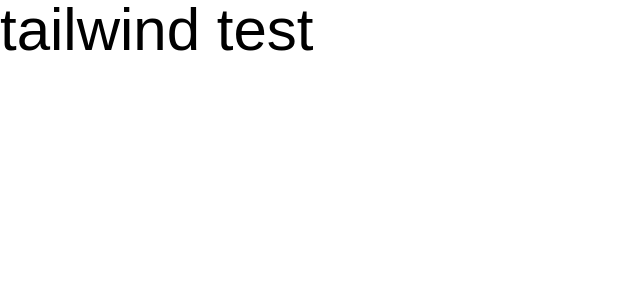
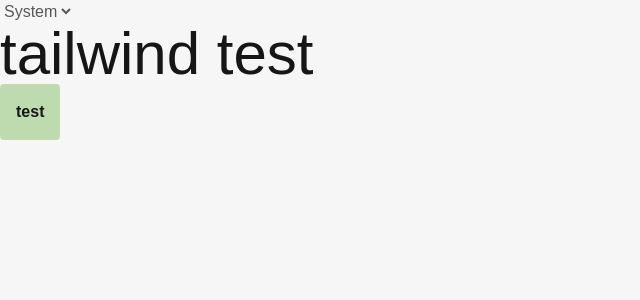
Before and after one commit to gabrielaraducan1606/goit-team-project-nodejs-client, a React (Vite) app: page / in a window 1280 px wide. Shown: the top 300 px of the page, without its empty margins (0-640 px from the left). Built offline with nearby package versions, Linux system fonts and the light colour scheme.

Commit message:
finished initial theme

```diff
--- a/index.html
+++ b/index.html
@@ -1,13 +1,16 @@
 <!doctype html>
 <html lang="en">
-  <head>
+
+<head data-theme="light">
   <meta charset="UTF-8" />
   <link rel="icon" type="image/svg+xml" href="/vite.svg" />
   <meta name="viewport" content="width=device-width, initial-scale=1.0" />
   <title>Vite + React</title>
 </head>
+
 <body class="font-poppins">
   <div id="root"></div>
   <script type="module" src="/src/main.jsx"></script>
 </body>
+
 </html>
--- a/src/App.jsx
+++ b/src/App.jsx
@@ -1,14 +1,14 @@
-import React from 'react'
-
+import React from "react";
+import ThemeToggle from "./components/themeToggle";
 
 const App = () => {
   return (
     <>
-    <h1 className='text-6xl'>
-      tailwind test
-    </h1>
+      <ThemeToggle />
+      <h3 className="text-6xl">tailwind test</h3>
+      <button>test</button>
     </>
-  )
-}
+  );
+};
 
-export default App
+export default App;
--- /dev/null
+++ b/src/components/themeToggle.jsx
@@ -0,0 +1,39 @@
+import { useState, useEffect } from "react";
+
+const ThemeToggle = () => {
+  const [theme, setTheme] = useState(() => {
+    const savedTheme = localStorage.getItem("theme");
+    if (savedTheme) {
+      return savedTheme;
+    }
+    return window.matchMedia("(prefers-color-scheme: dark)").matches
+      ? "dark"
+      : "light";
+  });
+
+  useEffect(() => {
+    document.documentElement.setAttribute("data-theme", theme);
+    localStorage.setItem("theme", theme);
+  }, [theme]);
+
+  const system = window.matchMedia("(prefers-color-scheme: dark)").matches
+    ? "dark"
+    : "light";
+
+  return (
+    <div>
+      <select className="hover:cursor-pointer group"
+        onChange={(e) => {
+          setTheme(e.target.value);
+        }}
+      >
+        <option value={system}>System</option>
+        <option value={"dark"}>Dark</option>
+        <option value={"light"}>Light</option>
+        <option value={"violet"}>Violet</option>
+      </select>
+    </div>
+  );
+};
+
+export default ThemeToggle;
--- a/src/index.css
+++ b/src/index.css
@@ -1,5 +1,87 @@
 @import "tailwindcss";
 
-@theme{
+@theme {
   --font-poppins: Poppins, sans-serif;
+  --color-background: #f6f6f7;
+  --color-card-bg: #ffffff;
+  --color-modal-bg: #fcfcfc;
+  --color-sidebar-bg: #ffffff;
+  --color-top-bar: #fcfcfc;
+  --color-primary: #bedbb0;
+  --color-secondary: #9dc888;
+  --color-title: #161616;
+  --color-btn-text: #161616;
+  --color-text: #161616b3;
+  --color-input: #bedbb066;
+  --color-input-active: #bedbb0;
+  --color-placeholder: #16161680;
+  --color-input-text: #161616;
+  --color-icon: #16161680;
+  --color-icon-selected: #161616;
+  --color-icon-active: #bedbb0;
 }
+
+[data-theme="dark"] {
+  --color-background: #1f1f1f;
+  --color-card-bg: #121212;
+  --color-modal-bg: #151515;
+  --color-sidebar-bg: #121212;
+  --color-top-bar: #161616;
+  --color-primary: #bedbb0;
+  --color-secondary: #9dc888;
+  --color-title: #ffffff;
+  --color-btn-text: #161616;
+  --color-text: #ffffff80;
+  --color-input: #bedbb066;
+  --color-input-active: #bedbb0;
+  --color-placeholder: #ffffff80;
+  --color-input-text: #ffffff;
+  --color-icon: #ffffff80;
+  --color-icon-selected: #ffffff;
+  --color-icon-active: #bedbb0;
+}
+
+[data-theme="violet"] {
+  --color-background: #ecedfd;
+  --color-card-bg: #ffffff;
+  --color-modal-bg: #fcfcfc;
+  --color-sidebar-bg: #5255bc;
+  --color-top-bar: #ffffff;
+  --color-primary: #5255bc;
+  --color-secondary: #787ede;
+  --color-title: #161616;
+  --color-btn-text: #ffffff;
+  --color-text: #161616b3;
+  --color-input: #5255bc66;
+  --color-input-active: #5255bc;
+  --color-placeholder: #16161680;
+  --color-input-text: #161616;
+  --color-icon: #16161680;
+  --color-icon-selected: #161616;
+  --color-icon-active: #5255bc;
+}
+
+@layer base {
+  body {
+    @apply bg-background text-text;
+  }
+  h1,
+  h2,
+  h3,
+  h4,
+  h5,
+  h6 {
+    @apply text-title;
+  }
+  button {
+    @apply bg-primary hover:bg-secondary text-btn-text hover:cursor-pointer rounded p-4 font-semibold;
+  }
+}
+
+.card {
+  @apply bg-card-bg rounded px-3.5 py-6;
+}
+
+.modal {
+  @apply bg-modal-bg rounded p-6;
+}
```
Lines whose indentation alone changed are shown as unchanged.
